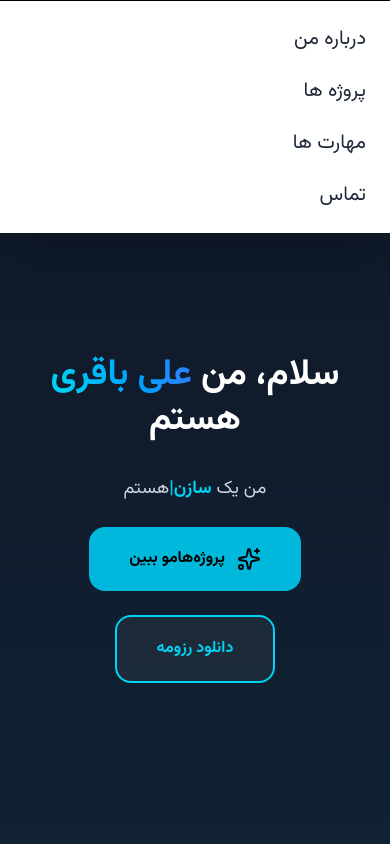
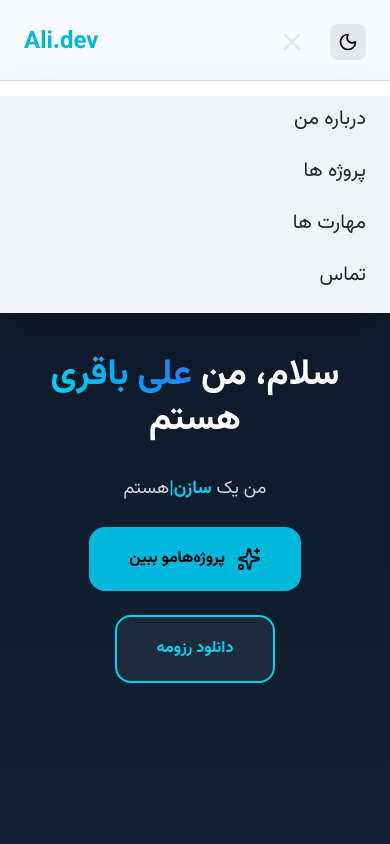
Before and after one commit to Ali4-08/portfolio, a React (Vite) app: page / in a window 390 px wide. Both pictures are taken after a click on the button 292 px from the left and 42 px from the top of the page. Shown: the top 844 px of the page. Built offline with nearby package versions, Linux system fonts and the light colour scheme.

Commit message:
chore: final polish and production ready

```diff
--- a/src/components/Navbar.jsx
+++ b/src/components/Navbar.jsx
@@ -82,7 +82,7 @@ export default function Navbar() {
             </div>
 
             {/* منوی موبایل - همبرگری */}
-            <div className="md:hidden flex items-center gap-4">
+            <div className="sticky top-0 md:hidden flex items-center gap-4">
               <button
                 onClick={toggleTheme}
                 className="p-2 rounded-lg bg-gray-200 dark:bg-gray-800 dark:text-gray-200"
@@ -104,7 +104,7 @@ export default function Navbar() {
 
           {isMobileMenuOpen && (
             <div
-              className="fixed md:hidden top-0 left-0 right-0 bg-white dark:bg-gray-900 shadow-2xl border-t dark:border-gray-800"
+              className="fixed md:hidden top-20 left-0 right-0 bg-white/95 dark:bg-gray-900 shadow-2xl border-t border-t-gray-300 dark:border-gray-800"
             >
               <div className="py-6 px-6 space-y-6">
                 {links.map((link, index) => (
```
Also changed, not shown: src/sections/Products.jsx (line endings or trailing spaces).
